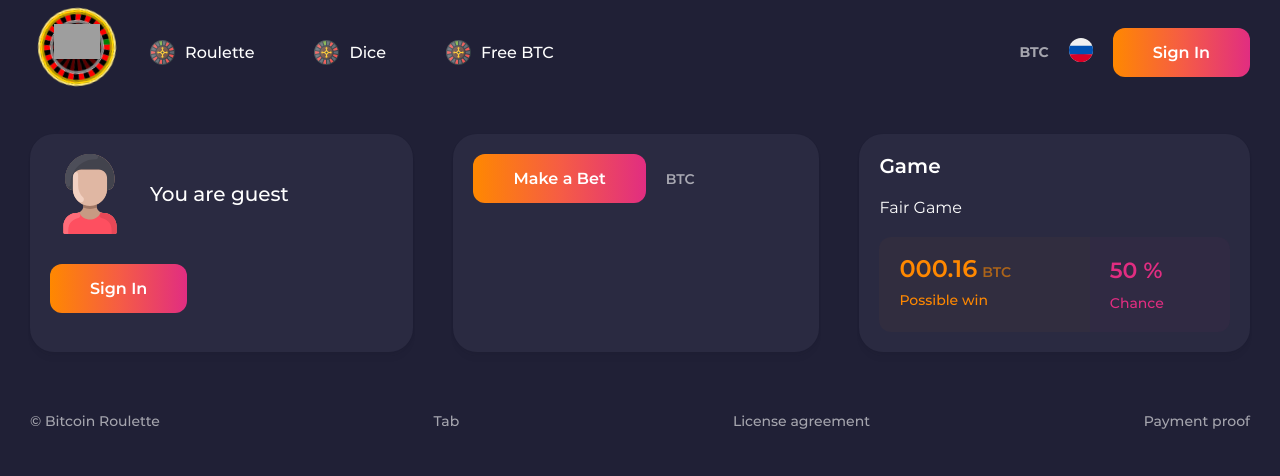
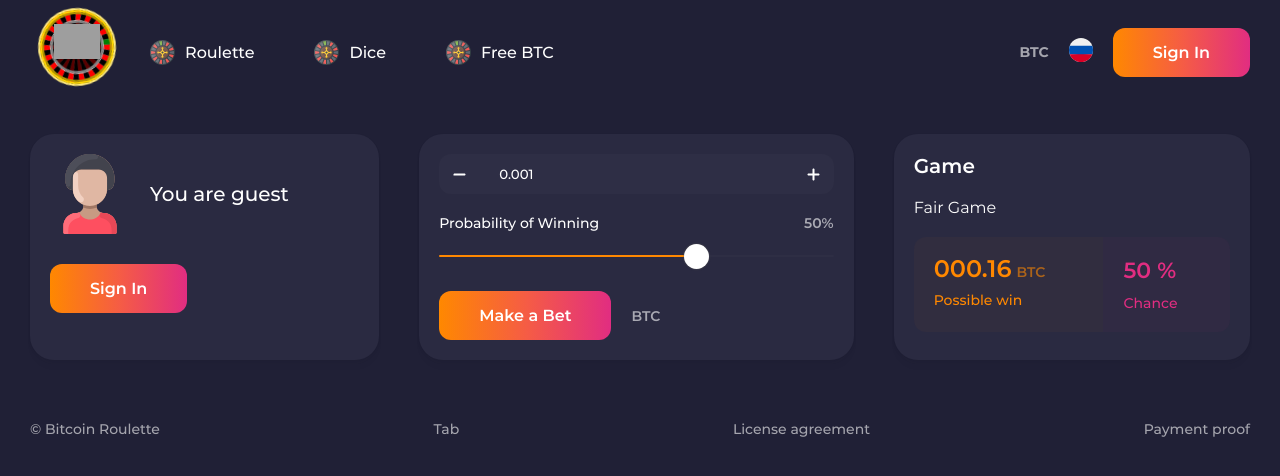
Before and after one commit to Rauventa/roulette, a React (Create React App) app: page /dice in a window 1280 px wide. Shown: the top 476 px of the page. Built offline with nearby package versions, Linux system fonts and the light colour scheme; grey boxes are pictures that could not be loaded.

Commit message:
bet card slider / need logic to calculate game price

```diff
--- a/src/components/BetCard/BetCard.scss
+++ b/src/components/BetCard/BetCard.scss
@@ -1,4 +1,67 @@
 .bet-card {
+
+  &__counter {
+    display: flex;
+    align-items: center;
+    margin-bottom: 20px;
+    width: 100%;
+
+    &_minus, &_plus {
+      background-color: rgba(255, 255, 255, 0.02);
+      height: 40px;
+      width: 40px;
+      display: flex;
+      justify-content: center;
+      align-items: center;
+      font-weight: 600;
+      font-size: 24px;
+      cursor: pointer;
+      transition: all .3s;
+
+      &:hover {
+        background-color: rgba(224, 224, 255, 0.04);
+      }
+    }
+
+    &_minus {
+      border-radius: 12px 0 0 12px;
+    }
+
+    &_plus {
+      border-radius: 0 12px 12px 0;
+    }
+
+    &_value {
+      background-color: rgba(255, 255, 255, 0.02);
+      border: none;
+      outline: none;
+      color: #fff;
+      height: 40px;
+      width: calc(100% - 80px);
+      font-weight: 500;
+      padding: 0 20px;
+    }
+  }
+
+  &__data {
+
+    &_info {
+      display: flex;
+      justify-content: space-between;
+      margin-bottom: 10px;
+
+      &-text {
+        font-size: 14px;
+        font-weight: 500;
+      }
+
+      &-percent {
+        color: rgba(255, 255, 255, 0.6);
+        font-size: 14px;
+        font-weight: 600;
+      }
+    }
+  }
 
   &__buttons {
     display: flex;
--- a/src/components/BetCard/BetCard.tsx
+++ b/src/components/BetCard/BetCard.tsx
@@ -1,8 +1,11 @@
-import React from 'react';
+import React, {useState} from 'react';
 import { $t } from '../../lib/i18n';
 import { Button } from '../Button/Button';
 import { Card } from '../Card/Card';
 import './BetCard.scss'
+import {Range} from "../Range/Range";
+import {ReactComponent as MinusIcon} from "./img/minus.svg";
+import {ReactComponent as PlusIcon} from "./img/plus.svg";
 
 interface BetCardProps {
 
@@ -11,8 +14,46 @@
 export const BetCard = ({
 
 }: BetCardProps) => {
+
+  const [range, setRange] = useState<number>(50)
+
+  const changeRangeHandler = (value: number) => {
+    setRange(value)
+  }
+
   return (
     <Card className={'bet-card'}>
+      <div className="bet-card__counter">
+        <div className="bet-card__counter_minus">
+          <MinusIcon />
+        </div>
+        <input
+          className={'bet-card__counter_value'}
+          type="text"
+          value={0.001}
+        />
+        <div className="bet-card__counter_plus">
+          <PlusIcon />
+        </div>
+      </div>
+      <div className="bet-card__data">
+        <div className="bet-card__data_info">
+          <div className="bet-card__data_info-text">
+            {$t('Probability of Winning')}
+          </div>
+          <div className="bet-card__data_info-percent">
+            {$t(`${range}%`)}
+          </div>
+        </div>
+        <div className="bet-card__data_spinner">
+          <Range
+            min={1}
+            max={75}
+            value={range}
+            onChange={changeRangeHandler}
+          />
+        </div>
+      </div>
       <div className="bet-card__buttons">
         <Button primary>
           {$t('Make a Bet')}
--- /dev/null
+++ b/src/components/Range/Range.scss
@@ -0,0 +1,80 @@
+.slider {
+  position: relative;
+  margin-bottom: 30px;
+}
+
+.slide {
+  background-color: #ff8800;
+  height: 2px;
+  border-radius: 100px;
+  position: absolute;
+  top: 13px;
+  z-index: 10;
+}
+
+.range {
+  -webkit-appearance: none;
+  width: 100%;
+  height: 2px;
+  border-radius: 100px;
+  background: rgba(255,255,255,0.02);
+}
+
+.range::-webkit-slider-thumb {
+  -webkit-appearance: none;
+  height: 25px;
+  width: 25px;
+  position: relative;
+  border-radius: 50%;
+  z-index: 1000;
+  background: #fff;
+  cursor: pointer;
+  box-shadow: 0 0 2px 0 #555;
+  transition: background .3s ease-in-out;
+}
+
+.range::-moz-range-thumb {
+  -webkit-appearance: none;
+  height: 25px;
+  width: 25px;
+  position: relative;
+  border-radius: 50%;
+  z-index: 1000;
+  background: #fff;
+  cursor: ew-resize;
+  box-shadow: 0 0 2px 0 #555;
+  transition: background .3s ease-in-out;
+}
+
+.range::-ms-thumb {
+  -webkit-appearance: none;
+  height: 25px;
+  width: 25px;
+  border-radius: 50%;
+  background: #fff;
+  cursor: ew-resize;
+  box-shadow: 0 0 2px 0 #555;
+  transition: background .3s ease-in-out;
+}
+
+/* Input Track */
+.range::-webkit-slider-runnable-track  {
+  -webkit-appearance: none;
+  box-shadow: none;
+  border: none;
+  background: transparent;
+}
+
+.range::-moz-range-track {
+  -webkit-appearance: none;
+  box-shadow: none;
+  border: none;
+  background: transparent;
+}
+
+.range::-ms-track {
+  -webkit-appearance: none;
+  box-shadow: none;
+  border: none;
+  background: transparent;
+}
--- /dev/null
+++ b/src/components/Range/Range.tsx
@@ -0,0 +1,35 @@
+import React from 'react';
+import './Range.scss'
+
+interface RangeProps {
+  onChange: (value: number) => void;
+  max: number;
+  min: number;
+  value: number;
+}
+
+export const Range = ({
+  onChange,
+  max,
+  min,
+  value
+}: RangeProps) => {
+
+  const handleChange = (e: any) => {
+    onChange(e.target.value)
+  }
+
+  return (
+    <div className={'slider'}>
+      <div className={'slide'} style={{width: `calc((100% - 25px) * ${Number(value) / 100 * 4 / 3})`}} />
+      <input
+        className={'range'}
+        type="range"
+        min={min}
+        max={max}
+        value={value}
+        onChange={handleChange}
+      />
+    </div>
+  )
+}
```
Also changed, not shown: src/components/BetCard/img/minus.svg (added), src/components/BetCard/img/plus.svg (added).
